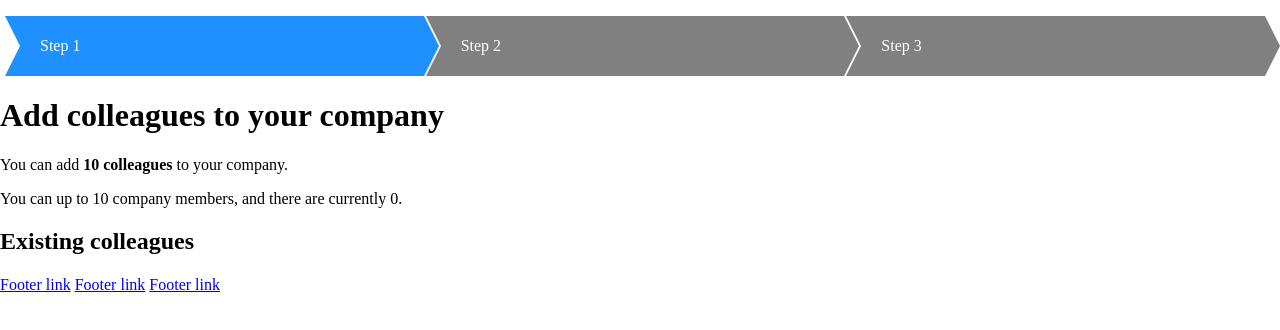
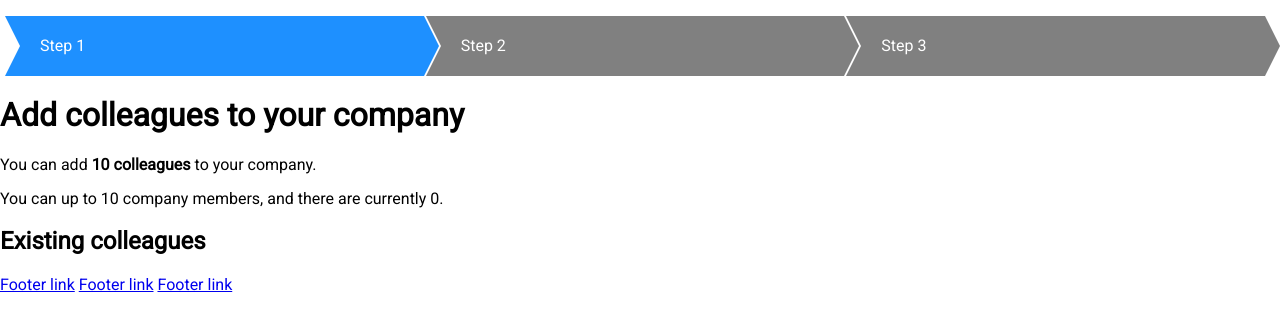
Before and after one commit to bennyjo/frontendCodeChallenge-2017, a plain HTML site: page index.html in a window 1280 px wide. Drawn offline with nearby package versions, Linux system fonts and the light colour scheme.

Commit message:
style(app): use roboto font family

```diff
--- a/app.css
+++ b/app.css
@@ -0,0 +1,4 @@
+body {
+  font-family: 'Roboto', sans-serif;
+  font-size: 1em;
+}
--- a/index.html
+++ b/index.html
@@ -2,6 +2,7 @@
 <html lang="en">
 <head>
     <link rel="stylesheet" href="https://cdnjs.cloudflare.com/ajax/libs/normalize/7.0.0/normalize.min.css">
+    <link href="https://fonts.googleapis.com/css?family=Roboto" rel="stylesheet">
     <link rel="stylesheet" href="app.css">
     <link rel="stylesheet" href="stepper/stepper.css">
 </head>
```
